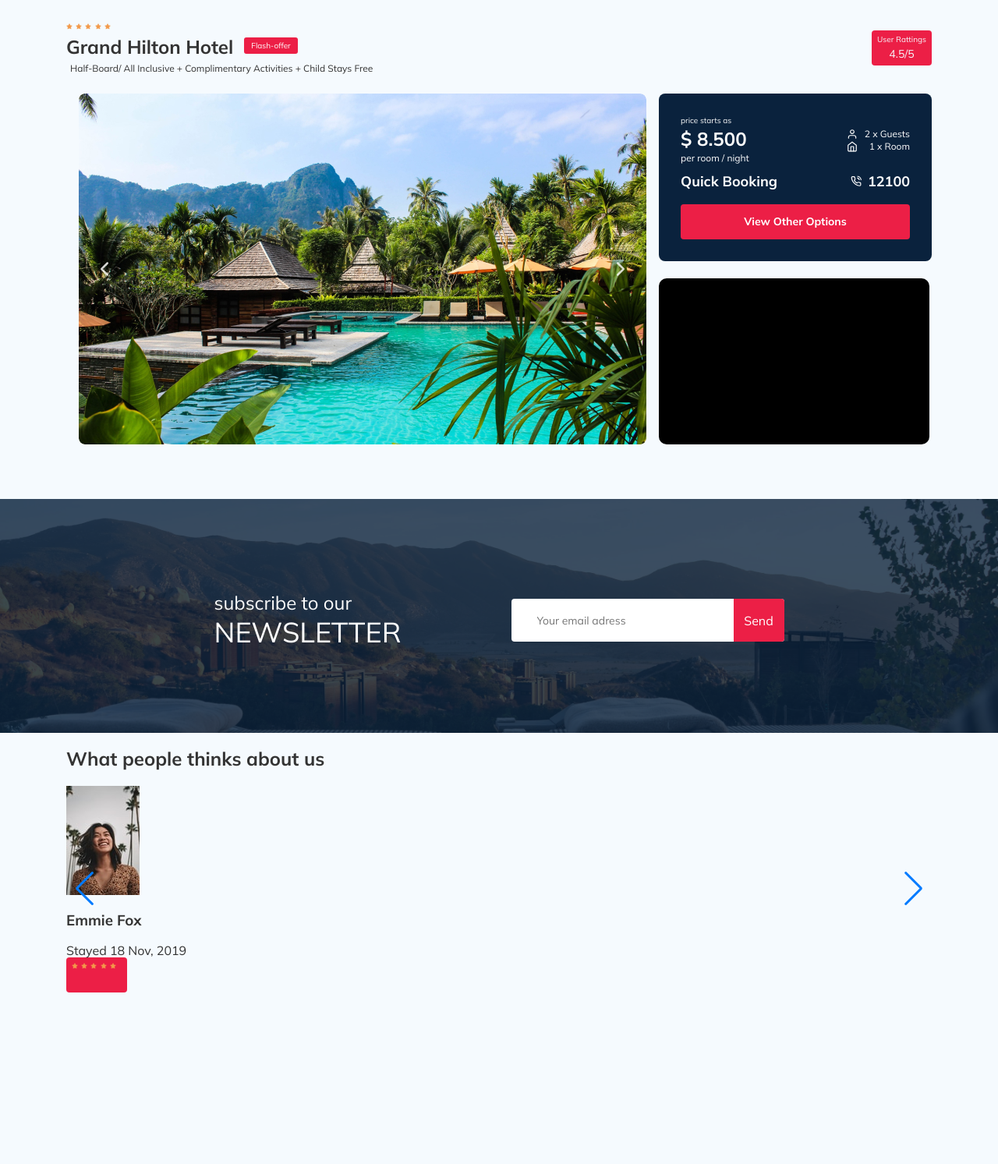
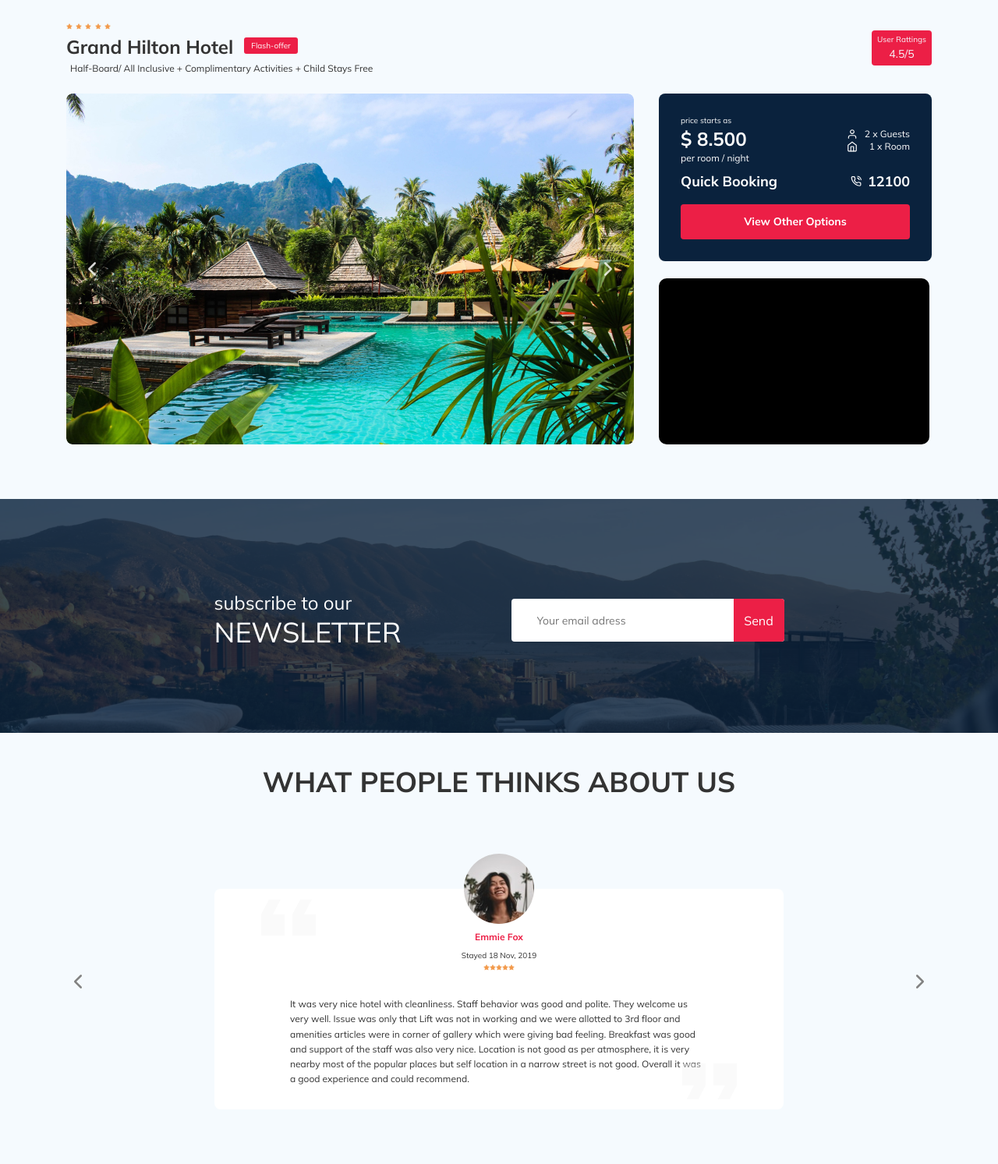
Before and after one commit to alexnik197/Tour-Plan, a PHP site: page / in a window 1280 px wide. Shown: the part 251-1744 px from the top of the page at 78% size. Before the commit the page ends 1524 px from the top, so only its background shows below. Run offline with PHP 8.4, Linux system fonts and the light colour scheme; a map, chart or similar area stays blank.

Commit message:
create: added reviews section & fixed hotel slider

```diff
--- a/css/style.css
+++ b/css/style.css
@@ -213,6 +213,7 @@ img {
 .hotel-slider {
   width: 728px;
   height: 450px;
+  margin-left: 0px;
 }
 
 .hotel-slider__item {
@@ -544,6 +545,152 @@ img {
   border: none;
   background-color: #EC1F46;
   color: #fff;
+}
+
+.reviews {
+  margin-top: 40px;
+  margin-bottom: 70px;
+}
+
+.reviews__title {
+  font-style: normal;
+  font-weight: bold;
+  font-size: 36px;
+  line-height: 45px;
+  text-align: center;
+  text-transform: uppercase;
+  margin-top: 0px;
+  margin-bottom: 70px;
+}
+
+.reviews__text {
+  margin-top: 0;
+  font-style: normal;
+  font-weight: normal;
+  font-size: 12px;
+  line-height: 160%;
+  margin-bottom: 0;
+}
+
+.reviews-slider__item {
+  position: relative;
+  display: -webkit-box;
+  display: -ms-flexbox;
+  display: flex;
+  -webkit-box-orient: vertical;
+  -webkit-box-direction: normal;
+      -ms-flex-direction: column;
+          flex-direction: column;
+  -webkit-box-align: center;
+      -ms-flex-align: center;
+          align-items: center;
+  background-color: #fff;
+  width: 730px;
+  margin: auto;
+  border-radius: 8px;
+  margin-top: 45px;
+  padding: 0px 97px 30px 97px;
+}
+
+.reviews-slider__item:before {
+  content: '';
+  position: absolute;
+  width: 70px;
+  height: 47px;
+  background-image: url(../src/img/ico/quote_left.svg);
+  background-repeat: no-repeat;
+  left: 60px;
+  top: 13px;
+}
+
+.reviews-slider__item::after {
+  content: '';
+  position: absolute;
+  width: 70px;
+  height: 47px;
+  background-image: url(../src/img/ico/quote_right.svg);
+  background-repeat: no-repeat;
+  right: 60px;
+  bottom: 13px;
+}
+
+.reviews-slider__button {
+  position: absolute;
+  top: 50%;
+  -webkit-transform: translateY(-50%);
+          transform: translateY(-50%);
+  width: 30px;
+  height: 30px;
+  background-repeat: no-repeat;
+  background-size: 10px;
+  background-position: center;
+  border: none;
+  background-color: transparent;
+  cursor: pointer;
+  z-index: 99;
+}
+
+.reviews-slider__button--prev {
+  background-image: url(../src/img/ico/arrow-prev-secondary.svg);
+  left: 0;
+}
+
+.reviews-slider__button--next {
+  background-image: url(../src/img/ico/arrow-next-secondary.svg);
+  right: 0;
+}
+
+.reviews-slider__profile {
+  display: -webkit-box;
+  display: -ms-flexbox;
+  display: flex;
+  -webkit-box-orient: vertical;
+  -webkit-box-direction: normal;
+      -ms-flex-direction: column;
+          flex-direction: column;
+  -webkit-box-align: center;
+      -ms-flex-align: center;
+          align-items: center;
+  margin-top: -45px;
+}
+
+.reviews-slider__avatar {
+  width: 90px;
+  height: 90px;
+  border-radius: 50%;
+  -o-object-fit: cover;
+     object-fit: cover;
+  margin-bottom: 9px;
+}
+
+.reviews-slider__username {
+  margin-top: 0;
+  font-style: normal;
+  font-weight: bold;
+  font-size: 12px;
+  line-height: 15px;
+  color: #EC1F46;
+  margin-bottom: 10px;
+}
+
+.reviews-slider__date {
+  margin-top: 0;
+  font-style: normal;
+  font-weight: normal;
+  font-size: 10px;
+  line-height: 13px;
+  margin-bottom: 5px;
+}
+
+.reviews-slider__rating {
+  display: -webkit-box;
+  display: -ms-flexbox;
+  display: flex;
+  -webkit-box-align: center;
+      -ms-flex-align: center;
+          align-items: center;
+  margin-top: 0;
+  margin-bottom: 33px;
 }
 
 /*! normalize.css v8.0.1 | MIT License | github.com/necolas/normalize.css */
--- a/index.html
+++ b/index.html
@@ -177,16 +177,16 @@
     </section>
     <section class="reviews">
         <div class="container">
-            <h2 class="section-title">What people thinks about us</h2>
+            <h2 class="reviews__title">What people thinks about us</h2>
             <div class="swiper-container reviews-slider">
                 <div class="swiper-wrapper">
                     <div class="swiper-slide">
-                    <div class="reviews-slider__item">
+                        <div class="swiper-slide reviews-slider__item">
                             <div class="reviews-slider__profile">
                                 <img src="src/img/avata-rev-1.jpg" alt="Photo: Emmie Fox" class="reviews-slider__avatar">
                                 <h3 class="reviews-slider__username">Emmie Fox</h3>
                                 <span class="reviews-slider__date">Stayed 18 Nov, 2019</span>
-                            <div class="rating">
+                                <div class="reviews-slider__rating">
                                     <img src="src/img/ico/Star.svg" alt="star">
                                     <img src="src/img/ico/Star.svg" alt="star">
                                     <img src="src/img/ico/Star.svg" alt="star">
@@ -194,6 +194,7 @@
                                     <img src="src/img/ico/Star.svg" alt="star">
                                 </div>
                                 <!-- rating -->
+                                <p class="reviews__text">It was very nice hotel with cleanliness. Staff behavior was good and polite. They welcome us very well. Issue was only that Lift was not in working and we were allotted to 3rd floor and amenities articles were in corner of gallery which were giving bad feeling. Breakfast was good and support of the staff was also very nice. Location is not good as per atmosphere, it is very nearby most of the popular places but self location in a narrow street is not good. Overall it was a good experience and could recommend. </p>
                             </div>
                         </div>
                         <!-- reviews-slider__item -->
@@ -203,8 +204,8 @@
                 <!-- swiper wrapper -->
 
                 <!-- If we need navigation buttons -->
-                <div class="swiper-button-prev"></div>
-                <div class="swiper-button-next"></div>
+                <button class="reviews-slider__button reviews-slider__button--prev"></button>
+                <button class="reviews-slider__button reviews-slider__button--next"></button>
             </div>
             <!-- reviews slider -->
         </div>
--- a/src/js/main.js
+++ b/src/js/main.js
@@ -1,4 +1,4 @@
-const swiper = new Swiper('.hotel-slider', {
+const hotelSlider = new Swiper('.hotel-slider', {
     // Optional parameters
     loop: true,
 
@@ -8,4 +8,16 @@ const swiper = new Swiper('.hotel-slider', {
       prevEl: '.hotel-slider__button--prev',
     },
     effect: "slide",
-  });slider
+});
+
+const reviewsSlider = new Swiper('.reviews-slider', {
+    // Optional parameters
+    loop: true,
+
+    // Navigation arrows
+    navigation: {
+      nextEl: '.reviews-slider__button--next',
+      prevEl: '.reviews-slider__button--prev',
+    },
+    effect: "slide",
+});
--- a/src/sass/blocks/_hotel.sass
+++ b/src/sass/blocks/_hotel.sass
@@ -34,6 +34,7 @@
     &-slider
         width: 728px
         height: 450px
+        margin-left: 0px
         &__item
             width: 100%
             height: 100%
--- /dev/null
+++ b/src/sass/blocks/_reviews.sass
@@ -0,0 +1,99 @@
+.reviews
+    margin-top: 40px
+    margin-bottom: 70px
+    &__title
+        font-style: normal
+        font-weight: bold
+        font-size: 36px
+        line-height: 45px
+        text-align: center
+        text-transform: uppercase
+        margin-top: 0px
+        margin-bottom: 70px
+    &__text
+        margin-top: 0
+        font-style: normal
+        font-weight: normal
+        font-size: 12px
+        line-height: 160%
+        margin-bottom: 0
+    &-slider
+        &__item
+            position: relative
+            display: flex
+            flex-direction: column
+            align-items: center
+            background-color: #fff
+            width: 730px
+            margin: auto
+            border-radius: 8px
+            margin-top: 45px
+            padding: 0px 97px 30px 97px
+            &:before
+                content: ''
+                position: absolute
+                width: 70px
+                height: 47px
+                background-image: url(../src/img/ico/quote_left.svg)
+                background-repeat: no-repeat
+                left: 60px
+                top: 13px
+            &::after
+                content: ''
+                position: absolute
+                width: 70px
+                height: 47px
+                background-image: url(../src/img/ico/quote_right.svg)
+                background-repeat: no-repeat
+                right: 60px
+                bottom: 13px
+        &__button
+            position: absolute
+            top: 50%
+            transform: translateY(-50%)
+            width: 30px
+            height: 30px
+            background-repeat: no-repeat
+            background-size: 10px
+            background-position: center
+            border: none
+            background-color: transparent
+            cursor: pointer
+            z-index: 99
+            &--prev
+                background-image: url(../src/img/ico/arrow-prev-secondary.svg)
+                left: 0
+            &--next
+                background-image: url(../src/img/ico/arrow-next-secondary.svg)
+                right: 0
+        &__profile
+            display: flex
+            flex-direction: column
+            align-items: center
+            margin-top: -45px
+        &__avatar
+            width: 90px
+            height: 90px
+            border-radius: 50%
+            object-fit: cover
+            margin-bottom: 9px
+        &__username
+            margin-top: 0
+            font-style: normal
+            font-weight: bold
+            font-size: 12px
+            line-height: 15px
+            color: $primary
+            margin-bottom: 10px
+        &__date
+            margin-top: 0
+            font-style: normal
+            font-weight: normal
+            font-size: 10px
+            line-height: 13px
+            margin-bottom: 5px
+        &__rating
+            display: flex
+            align-items: center
+            margin-top: 0
+            margin-bottom: 33px
--- a/src/sass/style.sass
+++ b/src/sass/style.sass
@@ -16,6 +16,9 @@
 //Подключение блока подписки
 @import 'blocks/newsletter'
 
+//Подключение блока с отзывами
+@import 'blocks/reviews'
+
 //_________________other files___________________//
 //Импорт файла normalize
 @import 'normalize'
```
Also changed, not shown: src/img/ico/arrow-next-secondary.svg (added), src/img/ico/arrow-prev-secondary.svg (added), src/img/ico/quote_left.svg (added), src/img/ico/quote_right.svg (added). Lines whose indentation alone changed are shown as unchanged.
